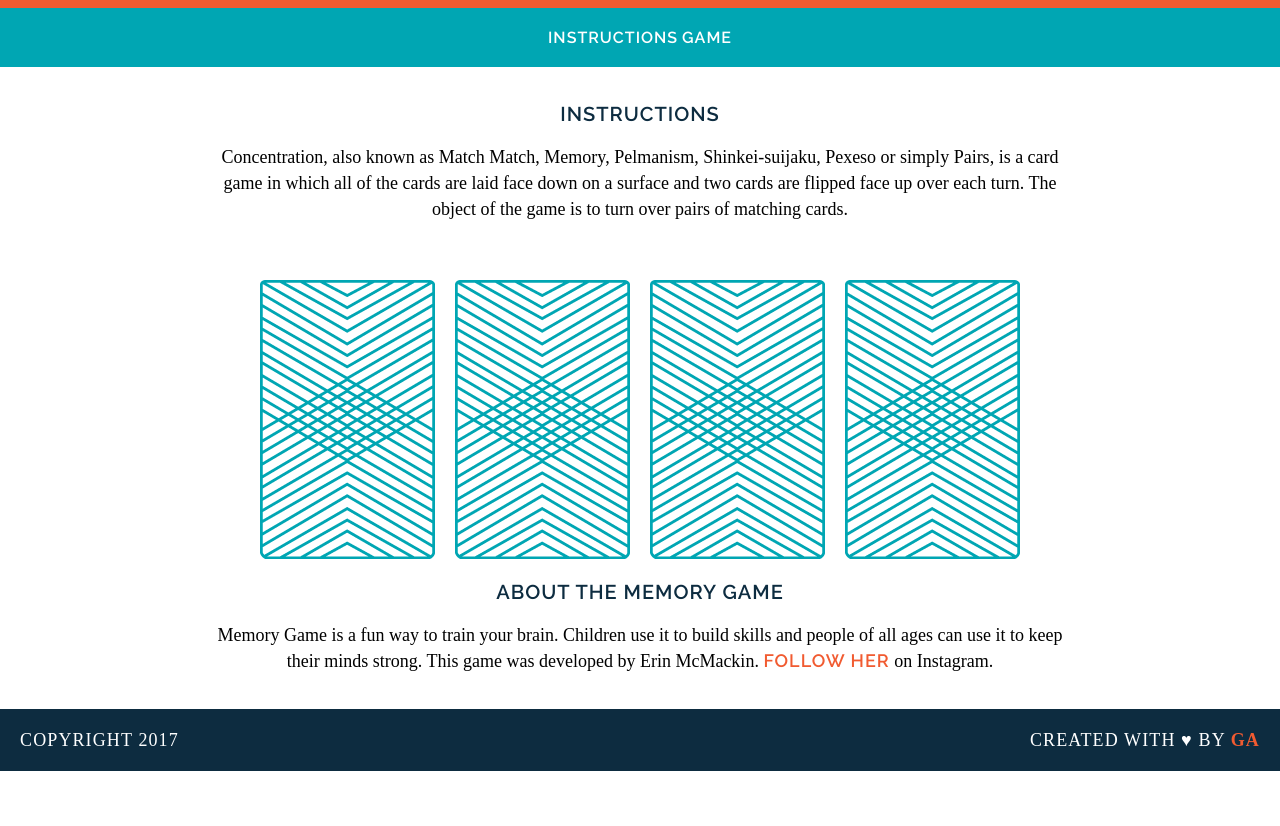
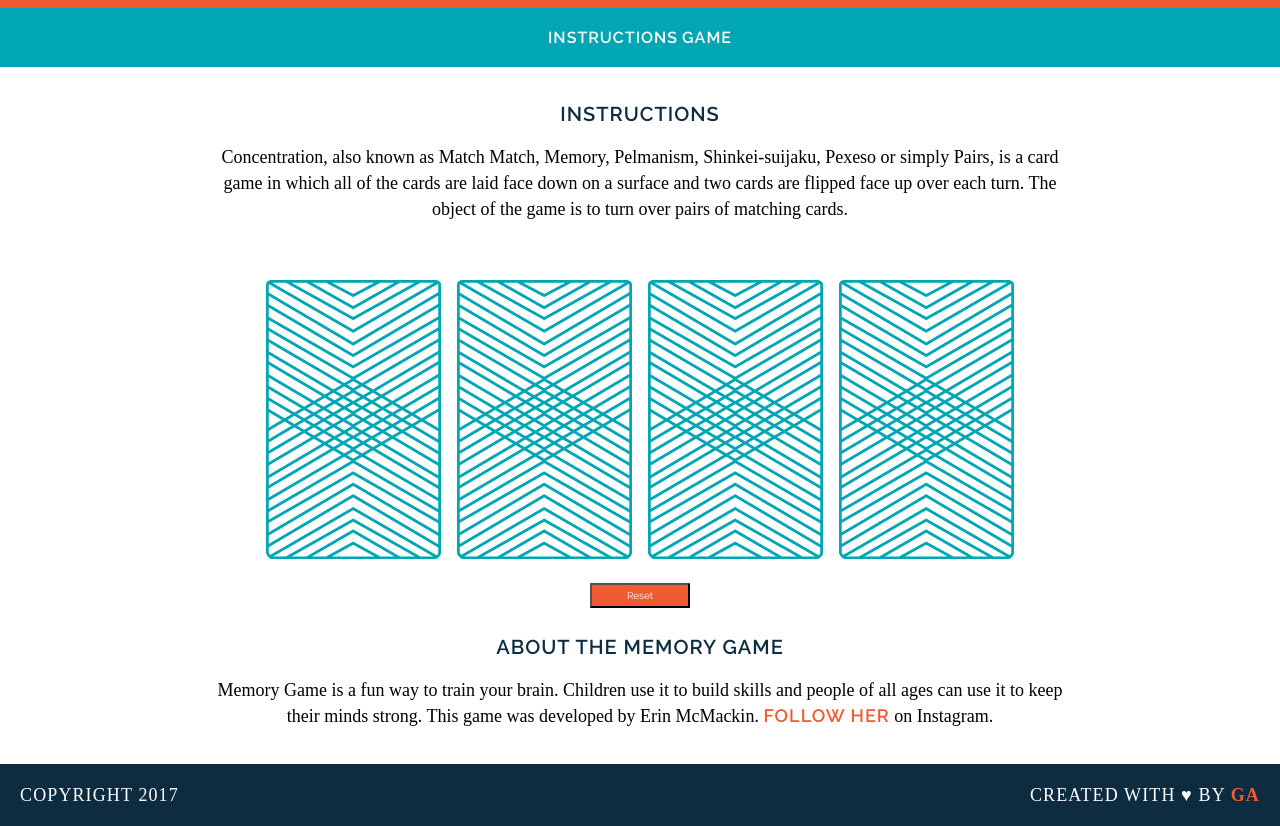
Before and after one commit to erinmcmackin/wdi-fundamentals-memorygame, a plain HTML site: page index.html in a window 1280 px wide. Shown: the part 105-931 px from the top of the page. Before the commit the page ends 876 px from the top, so only its background shows below. Drawn offline with Linux system fonts and the light colour scheme; a web font is replaced by a local one.

Commit message:
finished game with reset

```diff
--- a/css/style.css
+++ b/css/style.css
@@ -66,6 +66,17 @@ h1, h2, a {
 	text-decoration: none;
 }
 
+button {
+	color: #FFFFFF;
+	font-family: Raleway;
+	font-size: 10px;
+	background-color: #F15B31;
+	width: 100px;
+	height: 25px;
+	margin: 20px auto 10px;
+	font-style: bold;
+}
+
 footer {
 	text-transform: uppercase;
 	padding: 0 20px;
--- a/index.html
+++ b/index.html
@@ -11,17 +11,13 @@
 	</header>
 	<nav>
 		<a href="#instructions">Instructions</a>
-		<a href="#game">Game</a>
+		<a href="#game-board">Game</a>
 	</nav>
 	<main>
 		<h2 id="instructions">Instructions</h2>
 		<p>Concentration, also known as Match Match, Memory, Pelmanism, Shinkei-suijaku, Pexeso or simply Pairs, is a card game in which all of the cards are laid face down on a surface and two cards are flipped face up over each turn. The object of the game is to turn over pairs of matching cards.</p>
-		<div id="game">
-			<img src="images/back.png" alt"Queen of Diamonds">
-			<img src="images/back.png" alt"Queen of Hearts">
-			<img src="images/back.png" alt"King of Diamonds">
-			<img src="images/back.png" alt"King of Hearts">
-		</div>
+		<div id="game-board" class="board clearfix"></div>
+		<button>Reset</button>
 		<h2>About the Memory Game</h2>
 		<p>Memory Game is a fun way to train your brain. Children use it to build skills and people of all ages can use it to keep their minds strong. This game was developed by Erin McMackin. <a href="https://www.instagram.com/mcmackinit/">Follow her</a> on Instagram.</p>
 	</main>
--- a/js/main.js
+++ b/js/main.js
@@ -38,13 +38,34 @@ var checkForMatch = function() {
 //	isMatch();
 };
 
-var flipCard = function(cardId) {
+var flipCard = function() {
+	var cardId = this.getAttribute('data-id');
+//	var cardId = data-id.value;
 	console.log("User flipped " + cards[cardId].rank);
 	console.log(cards[cardId].cardImage);
 	console.log(cards[cardId].suit);
 	cardsInPlay.push(cards[cardId].rank);
+	this.setAttribute('src', cards[cardId].cardImage);
 	checkForMatch();
 };
 
-flipCard(0);
-flipCard(2);
+var createBoard = function() {
+	for (var i = 0; i < cards.length; i++) {
+		var cardElement = document.createElement('img');
+		cardElement.setAttribute('src', 'images/back.png');
+		cardElement.setAttribute('data-id', i);
+		cardElement.addEventListener('click', flipCard);
+		document.getElementById('game-board').appendChild(cardElement);
+	}
+};
+
+createBoard();
+
+var reset = function() {
+	document.getElementById('game-board').innerHTML = '';
+	cardsInPlay = [];
+	createBoard();
+};
+
+var button = document.querySelector('button');
+button.addEventListener('click', reset);
```
